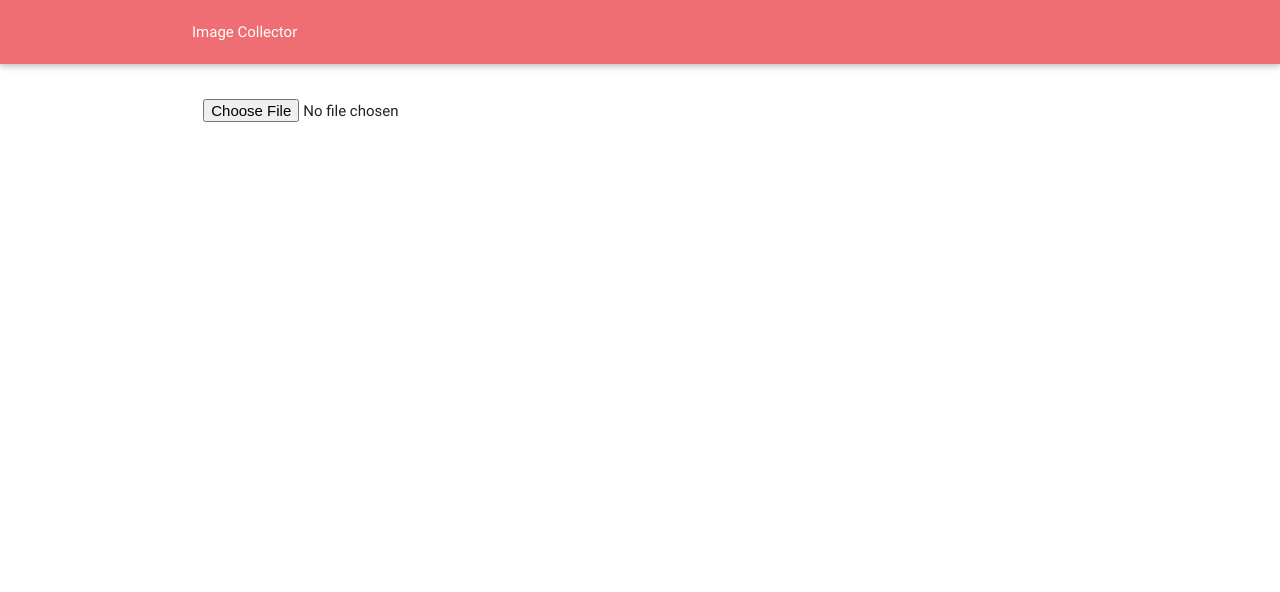
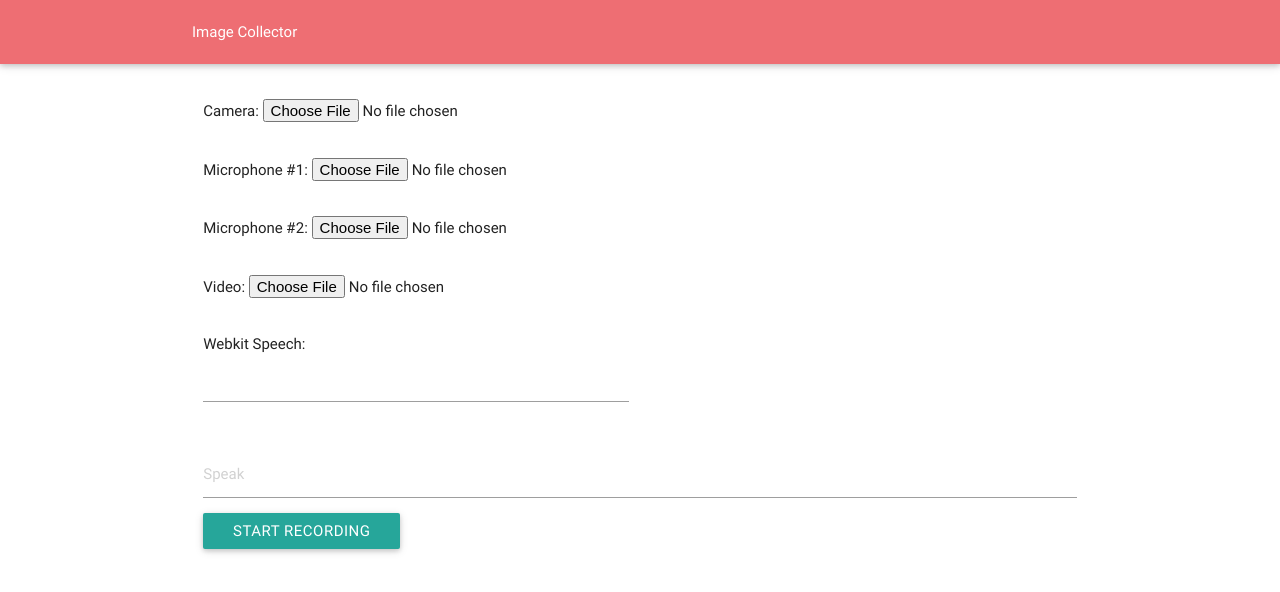
Before and after one commit to UserUndefined/image-collector, a plain HTML site: page index.html in a window 1280 px wide. Drawn offline with nearby package versions, Linux system fonts and the light colour scheme.

Commit message:
Add speech to text for input fields

```diff
--- a/index.html
+++ b/index.html
@@ -23,9 +23,54 @@
         <div class="row">
             <div class="col s12">
                 <div class="input-field col s6">
+                    <span>Camera:</span>
                     <input id="image_filepath" type="file" class="validate" accept="image/*" capture="camera">
                     <!--label for="image_filepath">Image Filepath</label-->
                     <!--input type="file" accept="image/*" capture="camera"-->
+                </div>
+            </div>
+        </div>
+        <div class="row">
+            <div class="col s12">
+                <div class="input-field col s6">
+                    <span>Microphone #1:</span>
+                    <input type="file" accept="audio/*;capture=microphone">
+                </div>
+            </div>
+        </div>
+        <div class="row">
+            <div class="col s12">
+                <div class="input-field col s6">
+                    <span>Microphone #2:</span>
+                    <input id="audio_filepath" type="file" class="validate" accept="audio/*" capture="microphone">
+                </div>
+            </div>
+        </div>
+        <div class="row">
+            <div class="col s12">
+                <div class="input-field col s6">
+                    <span>Video:</span>
+                    <input id="video_filepath" type="file" class="validate" accept="audio/*" capture="video">
+                </div>
+            </div>
+        </div>
+        <div class="row">
+            <div class="col s12">
+                <div class="input-field col s6">
+                    <span>Webkit Speech:</span>
+                    <input type="text" x-webkit-speech>
+                </div>
+            </div>
+        </div>
+        <div class="row">
+            <div class="col s12">
+                <div class="input-field col s12">
+                    <div class="speech">
+                        <span>
+                            <input type="text" name="q" id="transcript" placeholder="Speak" />
+                            <button class="waves-effect waves-light btn" onclick="startDictation()">Start Recording</button>
+                        </span>
+                    </div>
                 </div>
             </div>
         </div>
@@ -33,4 +78,31 @@
 </body>
 <script type="text/javascript" src="https://code.jquery.com/jquery-2.1.1.min.js"></script>
 <script src="js/materialize.min.js"></script>
+<script>
+    function startDictation() {
+
+        if (window.hasOwnProperty('webkitSpeechRecognition')) {
+
+            var recognition = new webkitSpeechRecognition();
+
+            recognition.continuous = false;
+            recognition.interimResults = false;
+
+            recognition.lang = "en-US";
+            recognition.start();
+
+            recognition.onresult = function(e) {
+                document.getElementById('transcript').value
+                        = e.results[0][0].transcript;
+                recognition.stop();
+                //document.getElementById('labnol').submit();
+            };
+
+            recognition.onerror = function(e) {
+                recognition.stop();
+            }
+
+        }
+    }
+</script>
 </html>
```
